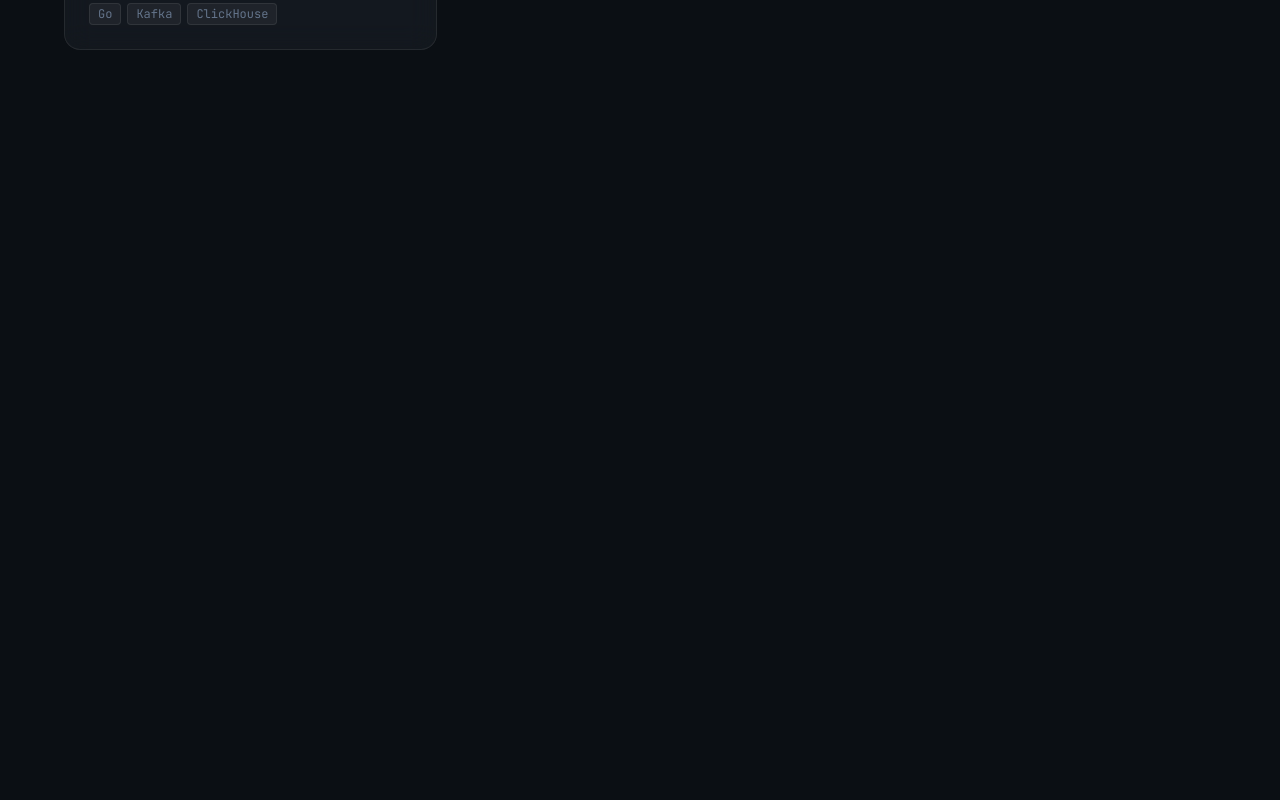
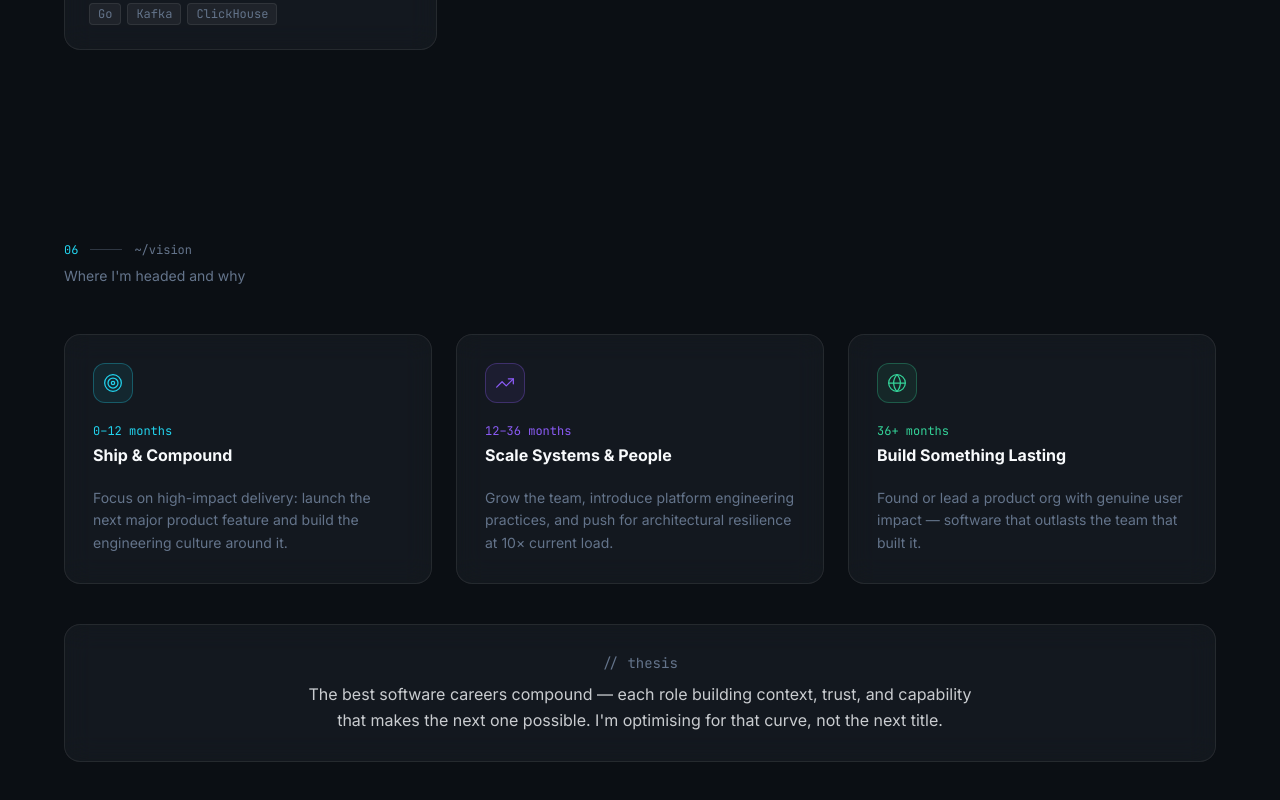
Before and after one commit to eamoe/digital-cv, a Next.js app: page /digital-cv/ in a window 1280 px wide. Shown: the part 4453-5253 px from the top of the page. Built offline with nearby package versions, Linux system fonts and the light colour scheme.

Commit message:
feat: add Vision section
Three horizon cards (0-12mo, 12-36mo, 36mo+) sourced from vision.json with Lucide icon lookup, accent colours, and staggered entrance.
Thesis statement panel below the cards.

```diff
--- a/src/app/page.tsx
+++ b/src/app/page.tsx
@@ -5,6 +5,7 @@ import Trajectory from '@/components/portfolio/Trajectory'
 import Skills   from '@/components/portfolio/Skills'
 import Process   from '@/components/portfolio/Process'
 import Projects  from '@/components/portfolio/Projects'
+import Vision    from '@/components/portfolio/Vision'
 
 export default function Home() {
   return (
@@ -17,7 +18,7 @@ export default function Home() {
         <Skills />
         <Process />
         <Projects />
-        <section id="vision"     className="min-h-screen" />
+        <Vision />
         <section id="notes"      className="min-h-screen" />
         <section id="contact"    className="min-h-screen" />
       </main>
--- /dev/null
+++ b/src/components/portfolio/Vision.tsx
@@ -0,0 +1,90 @@
+'use client'
+
+import { motion } from 'framer-motion'
+import { Target, TrendingUp, Globe, type LucideIcon } from 'lucide-react'
+import SectionLabel from './SectionLabel'
+import vision from '@/data/vision.json'
+import type { VisionItem, AccentColor } from '@/types'
+
+const ICON_MAP: Record<string, LucideIcon> = {
+  Target,
+  TrendingUp,
+  Globe,
+}
+
+const ACCENT_TEXT: Record<AccentColor, string> = {
+  cyan:    'text-primary',
+  violet:  'text-accent',
+  emerald: 'text-emerald',
+}
+
+const ACCENT_BORDER: Record<AccentColor, string> = {
+  cyan:    'border-primary/30',
+  violet:  'border-accent/30',
+  emerald: 'border-emerald/30',
+}
+
+const ACCENT_BG: Record<AccentColor, string> = {
+  cyan:    'bg-primary/8',
+  violet:  'bg-accent/8',
+  emerald: 'bg-emerald/8',
+}
+
+export default function Vision() {
+  const items = vision as VisionItem[]
+
+  return (
+    <section id="vision" className="py-24 px-6">
+      <div className="max-w-6xl mx-auto">
+        <SectionLabel index="06" path="~/vision" kicker="Where I'm headed and why" />
+
+        <div className="grid md:grid-cols-3 gap-6 mb-10">
+          {items.map(({ horizon, icon, title, description, accent }, i) => {
+            const Icon        = ICON_MAP[icon] ?? Target
+            const accentText  = ACCENT_TEXT[accent as AccentColor]
+            const accentBorder = ACCENT_BORDER[accent as AccentColor]
+            const accentBg    = ACCENT_BG[accent as AccentColor]
+
+            return (
+              <motion.div
+                key={horizon}
+                initial={{ opacity: 0, y: 28 }}
+                whileInView={{ opacity: 1, y: 0 }}
+                viewport={{ once: true, margin: '-80px' }}
+                transition={{ duration: 0.5, delay: i * 0.12, ease: 'easeOut' }}
+                className={`glass glass-hover rounded-2xl p-7 flex flex-col gap-5 border ${accentBorder}`}
+              >
+                <div className={`w-10 h-10 rounded-xl flex items-center justify-center ${accentBg} border ${accentBorder}`}>
+                  <Icon className={`w-5 h-5 ${accentText}`} strokeWidth={1.5} />
+                </div>
+
+                <div className="flex flex-col gap-1">
+                  <span className={`text-xs font-mono ${accentText}`}>{horizon}</span>
+                  <h3 className="text-base font-bold text-foreground">{title}</h3>
+                </div>
+
+                <p className="text-sm text-muted leading-relaxed">{description}</p>
+              </motion.div>
+            )
+          })}
+        </div>
+
+        {/* Thesis statement */}
+        <motion.div
+          initial={{ opacity: 0, y: 16 }}
+          whileInView={{ opacity: 1, y: 0 }}
+          viewport={{ once: true, margin: '-60px' }}
+          transition={{ duration: 0.5, delay: 0.3, ease: 'easeOut' }}
+          className="glass rounded-2xl p-7 border border-white/10 text-center"
+        >
+          <p className="text-muted text-sm font-mono mb-2">// thesis</p>
+          <p className="text-foreground/80 text-base leading-relaxed max-w-2xl mx-auto">
+            The best software careers compound — each role building context, trust, and capability
+            that makes the next one possible. I&apos;m optimising for that curve, not the next title.
+          </p>
+        </motion.div>
+
+      </div>
+    </section>
+  )
+}
```
